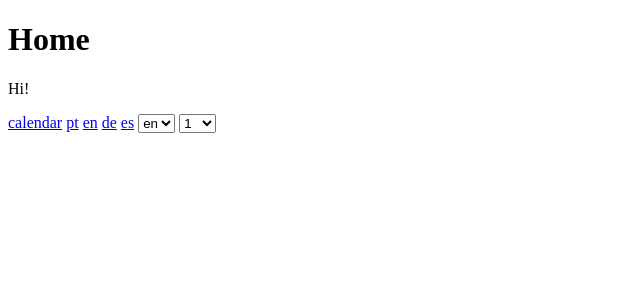
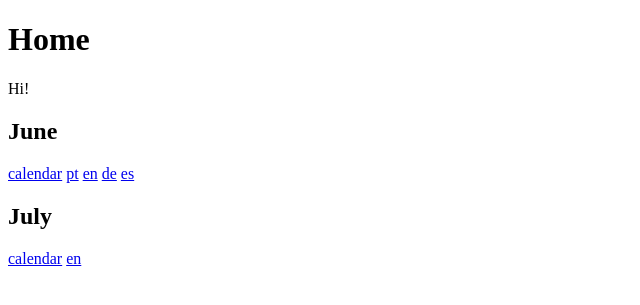
Before and after one commit to gabrielacaesar/wiki-calendar-scraper, a Python web app: template templates/home.html in a window 1280 px wide. Shown: the top 305 px of the page, without its empty margins (0-640 px from the left). Run offline with Jinja, Linux system fonts and the light colour scheme; the template is opened without the code that fills it, so the values that code supplies are empty.

Commit message:
Update home.html

```diff
--- a/templates/home.html
+++ b/templates/home.html
@@ -6,33 +6,17 @@
 <body>
   <h1>Home</h1>
   <p>Hi!</p>
+
+  <h2>June</h2>
   <a href="/calendar">calendar</a>
-  <a href="/pt">pt</a>
-  <a href="/en">en</a>
-  <a href="/de">de</a>
-  <a href="/es">es</a>
+  <a href="/pt-junho">pt</a>
+  <a href="/en-june">en</a>
+  <a href="/de-juni">de</a>
+  <a href="/es-junio">es</a>
 
-<select class="language">
-	<option values="en">en</option>
-	<option values="pt">pt</option>
-	<option values="de">de</option>
-	<option values="es">es</option>
-</select>
-
-<select class="month">
-	<option values="1">1</option>
-	<option values="2">2</option>
-	<option values="3">3</option>
-	<option values="4">4</option>
-	<option values="5">5</option>
-	<option values="6">6</option>
-	<option values="7">7</option>
-	<option values="8">8</option>
-	<option values="9">9</option>
-	<option values="10">10</option>
-	<option values="11">11</option>
-	<option values="12">12</option>
-</select>
+  <h2>July</h2>
+  <a href="/calendar">calendar</a>
+  <a href="/en-july">en</a>
 
 </body>
 </html>
```
